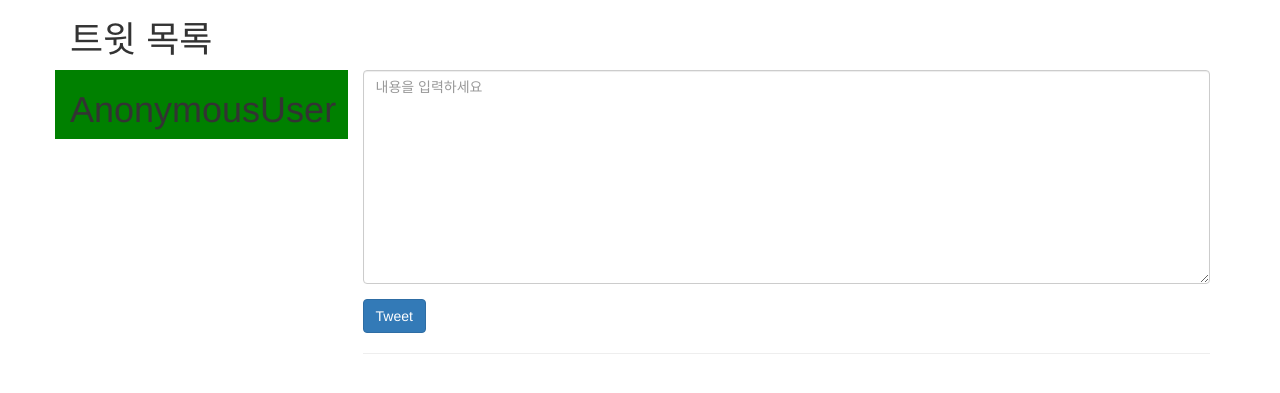
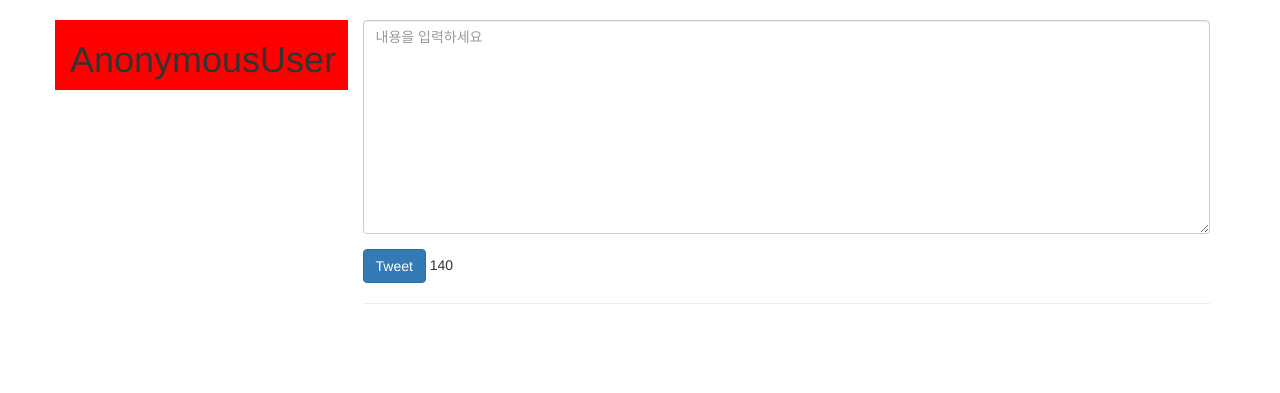
Before and after one commit to Covee/twitter_django, a Django app: page /tweet/search/ in a window 1280 px wide. Shown: the part 52-445 px from the top of the page. Run offline with Django 3.2, Linux system fonts and the light colour scheme; data comes from the database, SQL or seed files in the repository; both versions use the stored data as it was after the commit; some libraries are stand-ins or nearby versions.

Commit message:
tweet 글자 수 제한 기능

```diff
--- a/src/templates/base.html
+++ b/src/templates/base.html
@@ -18,6 +18,15 @@
       <script src="https://oss.maxcdn.com/html5shiv/3.7.2/html5shiv.min.js"></script>
       <script src="https://oss.maxcdn.com/respond/1.4.2/respond.min.js"></script>
   <![endif]-->
+
+  <style>
+  .red-color {
+  	color: red;
+  }
+  .grey-color {
+  	color: #ccc;
+  }
+  </style>
 </head>
 <body>
 	<div class='container'>
--- a/src/tweets/templates/tweets/tweet_list.html
+++ b/src/tweets/templates/tweets/tweet_list.html
@@ -2,16 +2,15 @@
 
 <style>
 #tweet-container {
-
 }
 </style>
 
-
 {% block script %}
 <script>
-
 function getParameterByName(name, url) {
-    if (!url) url = window.location.href;
+    if (!url) {
+      url = window.location.href;
+    }
     name = name.replace(/[\[\]]/g, "\\$&");
     var regex = new RegExp("[?&]" + name + "(=([^&#]*)|&|#|$)"),
         results = regex.exec(url);
@@ -19,37 +18,31 @@ function getParameterByName(name, url) {
     if (!results[2]) return '';
     return decodeURIComponent(results[2].replace(/\+/g, " "));
 }
-
-
 $(document).ready(function(){
   var query = getParameterByName('q')
   var tweetList = [];
-
   function attachTweet(tweetValue, prepend){
       var dateDisplay = tweetValue.date_display;
       var tweetContent = tweetValue.content;
       var tweetUser = tweetValue.user;
-	  var tweetFormattedHtml = "<div class=\"media\"><div class=\"media-body\">" + tweetContent + "<br/>" + tweetUser.username + " | " + dateDisplay + " | " + "<a href='#'>View</a>" + "</div></div><hr/>"
+      var tweetFormattedHtml = "<div class=\"media\"><div class=\"media-body\">" + tweetContent + "<br/> via " + tweetUser.username + " | " + dateDisplay + " | " + "<a href='#'>View</a>" + "</div></div><hr/>"
       if (prepend==true){
         $("#tweet-container").prepend(tweetFormattedHtml)
       } else {
         $("#tweet-container").append(tweetFormattedHtml)
      }
   }
-
   function parseTweets(){
     if (tweetList == 0) {
       $("#tweet-container").text("No tweets currently found.")
     } else {
-	  //if tweet exists, parse and display them.
+      // tweets exist, parse & display them
      $.each(tweetList, function(key, value){
           var tweetKey = key;
-
           attachTweet(value)
       })
     }
   }
-
   function fetchTweets(){
     console.log("fetching..")
     $.ajax({
@@ -66,17 +59,38 @@ $(document).ready(function(){
       error: function(data){
         console.log("error")
         console.log(data)
-		},
+      }
     })
   }
   fetchTweets()
 
+  var charsStart = 140;
+  var charsCurrent = 0;
+  $("#tweet-form").append("<span id='tweetCharsLeft'>" + charsStart + "</span>")
+  $("#tweet-form textarea").keyup(function(event){
+      var tweetValue = $(this).val()
+      charsCurrent = charsStart - tweetValue.length
+      var spanChars = $("#tweetCharsLeft")
+      spanChars.text(charsCurrent)
+      if (charsCurrent > 0 ) {
+         // remove classes
+         spanChars.removeClass("grey-color")
+         spanChars.removeClass("red-color")
+      } else if (charsCurrent == 0) {
+         // add grey class
+         spanChars.removeClass("red-color")
+         spanChars.addClass("grey-color")
+      } else if (charsCurrent < 0) {
+          // add red class
+          spanChars.removeClass("grey-color")
+          spanChars.addClass("red-color")
+      }
+  })
   $("#tweet-form").submit(function(event){
       event.preventDefault()
-
       var this_ = $(this)
-  	var formData = this_.serialize()
-
+      var formData =  this_.serialize()
+      if (charsCurrent >= 0) {
         $.ajax({
           url: "/api/tweet/create/",
           data: formData,
@@ -85,71 +99,47 @@ $(document).ready(function(){
             this_.find("input[type=text], textarea").val("")
             attachTweet(data, true)
 
-		  // console.log(data)
-		  // fetchTweets()
-		  // tweetList = data
-		  // parseTweets()
-
           },
           error: function(data){
             console.log("error")
             console.log(data.statusText)
             console.log(data.status)
-		},
+          }
         })
+      }  else {
+        console.log("Cannot send, tweet too long.")
+    }
 
-  	fetchTweets()
   })
-
-
 });
 </script>
 {% endblock script %}
 
 
+
 {% block content %}
 
 
-<h1> 트윗 목록 </h1>
-<div class="row">
-	<div class="col-sm-3 col-xs-12" style="background-color: green;">
+    <div class='row'>
+        <div class='col-sm-3 col-xs-12' style='background-color:red;'>
         <h1>{{ request.user }}</h1>
         </div>
-	<div class="col-sm-9">
+        <div class='col-sm-9 '>
              {% if not request.GET.q %}
-			<div class="">
+                <div class=''>
+
                     {% include "tweets/form.html" with form=create_form action_url=create_url btn_title='Tweet' form_id='tweet-form' %}
+
                 </div>
                 <hr/>
             {% endif %}
-		<div id="tweet-container">
 
+          <div id='tweet-container'>
 
 
           </div>
 
-<!-- 		{% for object in object_list %}
-	<div class="media">
-		<div class="media-left">
-			<a href="#">
-				{% if object.image %}
-				<img class="media-object" src="..." alt="...">
-				{% endif %}
-			</a>
-		</div>
-		<div class="media-body">
-			{{ object.content }}<br/>
-			{{ object.user }} | {{ object.timestamp|timesince }} 전 | <a href="{{ object.get_absolute_url }}">View</a>
-		</div>
-	</div>
-	<hr/>
-{% empty %}
-	{% if request.GET.q %}
-		<p>No tweets found.</p>
-	{% else %}
-		<p>No tweets yet</p>
-	{% endif %}
-{% endfor %} -->
+
         </div>
     </div>
 
```
Also changed, not shown: src/db.sqlite3. Lines whose indentation alone changed are shown as unchanged.
